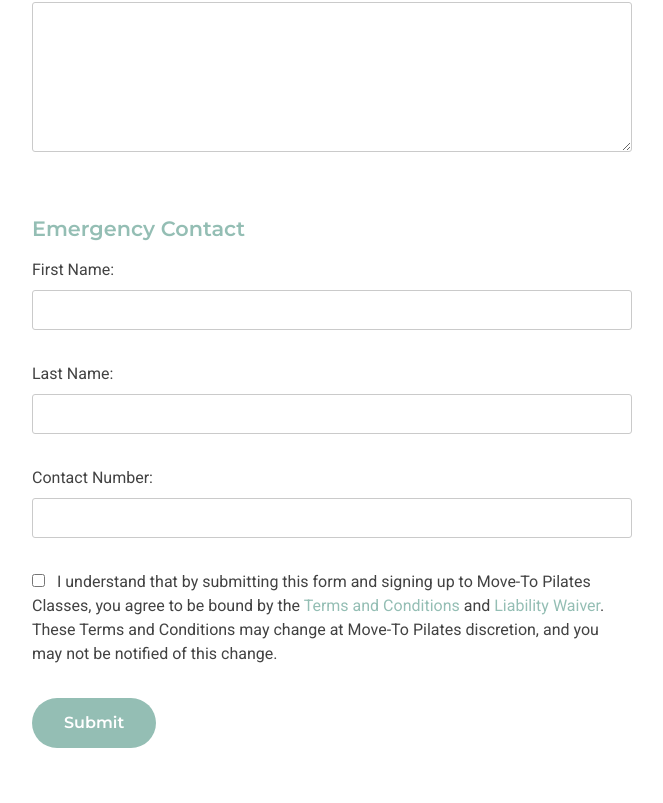
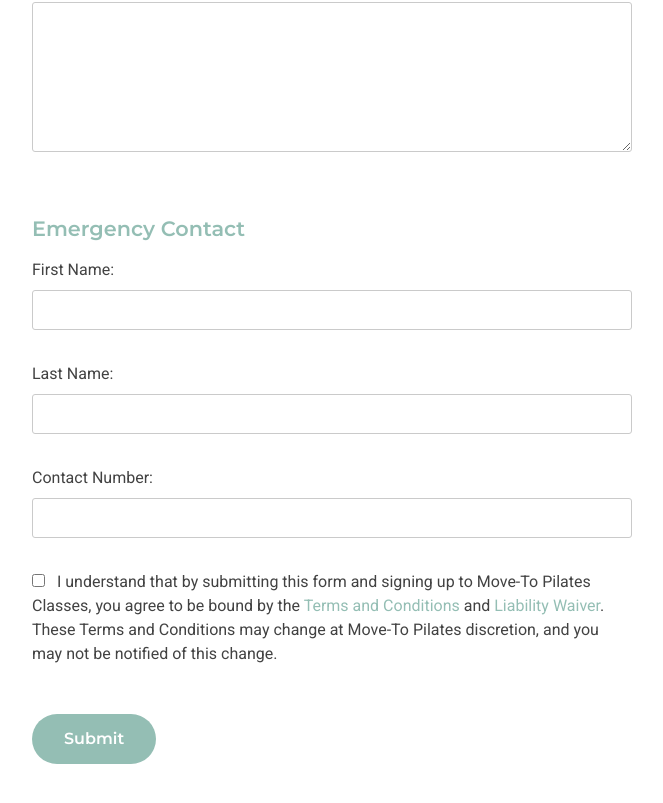
Before and after one commit to pmullen/movetopilates, a Nuxt app: page /new-client in a window 1280 px wide. Shown: the part 2806-3609 px from the top of the page, without its empty margins (308-971 px from the left). Built offline with nearby package versions, Linux system fonts and the light colour scheme.

Commit message:
Update form

```diff
--- a/pages/new-client.vue
+++ b/pages/new-client.vue
@@ -43,14 +43,14 @@
               <input type="radio" name="pregnancy" value="no">
               <label>No</label></p>
               <p><label>If yes, how many weeks?</label>
-              <input type="number" name="pregnancyWeeks"></p>
+              <input type="text" name="pregnancyWeeks"></p>
               <label>Are you post-natal?</label> <br />
               <p><input type="radio" name="postNatal" value="yes">
               <label>Yes &nbsp;&nbsp;</label>
               <input type="radio" name="postNatal" value="no">
               <label>No</label></p>
               <p><label>If yes, how many weeks?</label>
-              <input type="number" name="postNatalWeeks"></p>
+              <input type="text" name="postNatalWeeks"></p>
 
               <h3>Client Daily Movement</h3>
               <p><label>Current level of physical activity:</label>
@@ -77,7 +77,7 @@
               <p><input type="checkbox" name="termsAndConditions" required>
               <label> &nbsp; I understand that by submitting this form and signing up to Move-To Pilates Classes, you agree to be bound by the <a href="https://example.com/terms-and-conditions">Terms and Conditions</a> and <a href="https://example.com/liability-waiver">Liability Waiver</a>. These Terms and Conditions may change at Move-To Pilates discretion, and you may not be notified of this change.</label></p>
 
-              <p><input type="submit" value="Submit" class="button"></p>
+              <p><button type="submit" class="button">Submit</button></p>
           </form>
         </main><!-- #end main-content -->
 
```
